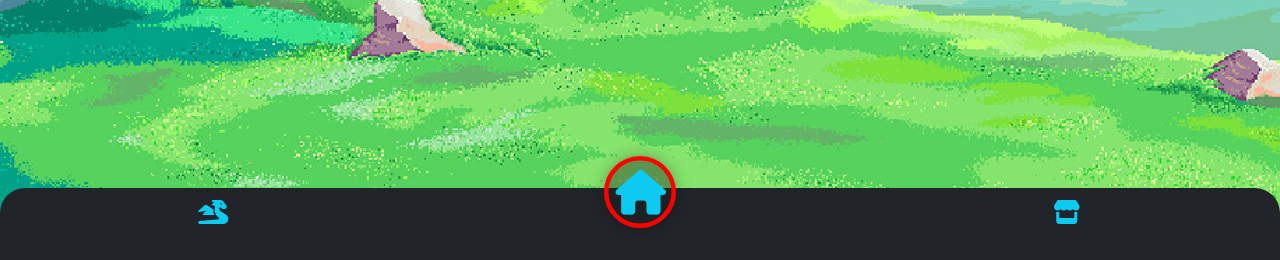
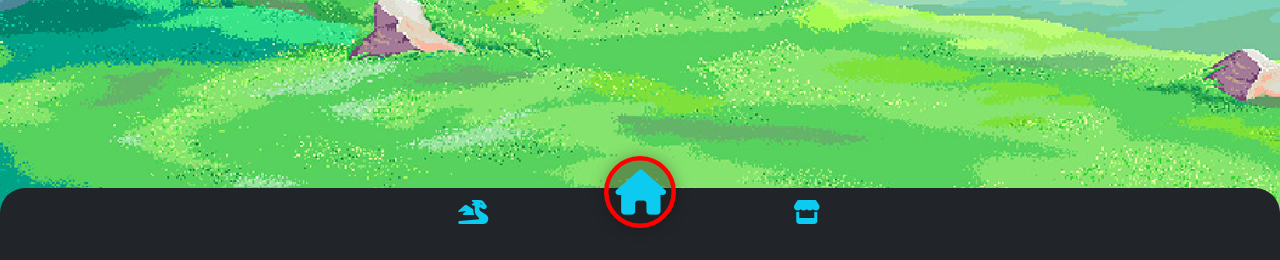
Before and after one commit to scottamass/vpet-online, a Flask app: page /app/new-feature in a window 1280 px wide. Shown: the part 540-800 px from the top of the page. Run offline with Flask 2, Linux system fonts and the light colour scheme; the visitor is signed in with stand-in values (Sample User, id 1); data that the repository does not hold is empty; some libraries are stand-ins or nearby versions.

Commit message:
ui tweek on bottom bar

```diff
--- a/templates/app/homeTest.html
+++ b/templates/app/homeTest.html
@@ -19,7 +19,7 @@
   </div>
 
   <div class="fixed-bottom bg-dark pb-4" style="border-top-left-radius: 25px; border-top-right-radius: 25px;">
-    <div class="d-flex justify-content-around align-items-center">
+    <div class="d-flex justify-content-around align-items-center mx-auto" style="max-width: 500px;">
         <span class="position-relative nav-icon" id="monster-icon">
             <i class="fa fa-dragon text-info" style="font-size: 24px;"
                hx-get="/app/monsters"
```
